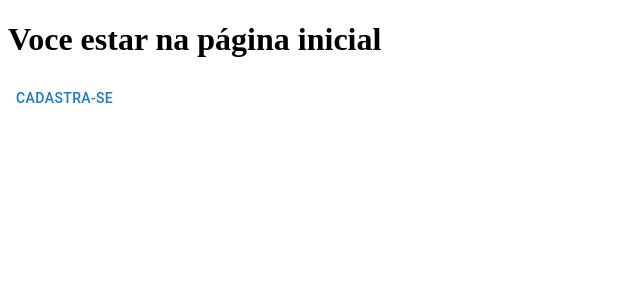
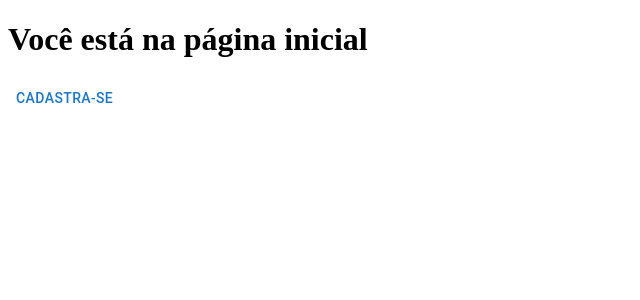
Before and after one commit to jGledsonSilva/Projeto_POO, a React (Vite) app: page /pagina-inicial in a window 1280 px wide. Shown: the top 300 px of the page, without its empty margins (0-640 px from the left). Built offline with nearby package versions, Linux system fonts and the light colour scheme.

Commit message:
corrigiu texto do h1 e button da Home

```diff
--- a/src/pages/Home/Home.jsx
+++ b/src/pages/Home/Home.jsx
@@ -11,8 +11,8 @@ const handleClick = () => {
 
     return (
       <div className="Home">
-        <h1>Voce estar na página inicial</h1>
-        <Button onClick={handleClick}>cadastra-se</Button>
+        <h1>Você está na página inicial</h1>
+        <Button onClick={handleClick}>Cadastra-se</Button>
       </div>
   )
 }
```
